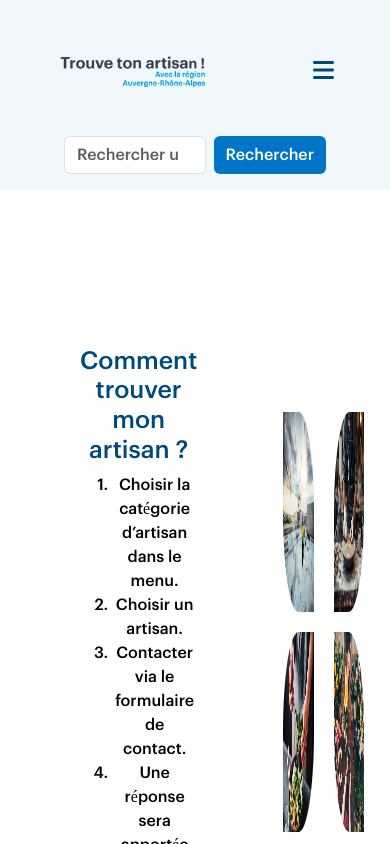
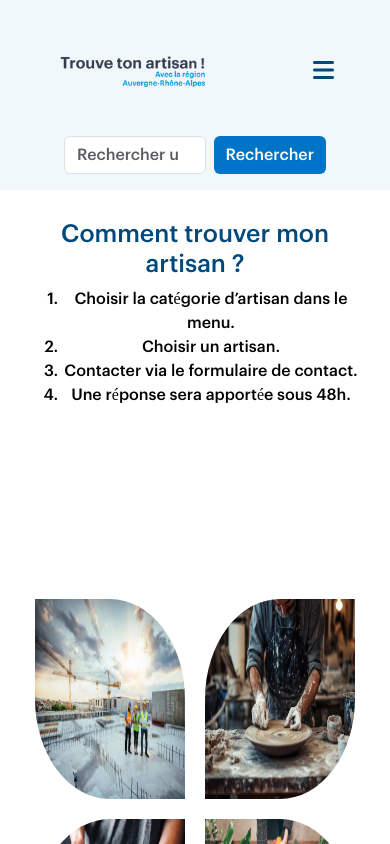
Before and after one commit to SINJ1/TrouveTonArtisan, an Angular app: page / in a window 390 px wide. Shown: the top 844 px of the page. Built offline with nearby package versions, Linux system fonts and the light colour scheme.

Commit message:
fix err home

```diff
--- a/src/app/home/home.component.scss
+++ b/src/app/home/home.component.scss
@@ -72,3 +72,25 @@
     width: 50%;
     height: 40%;
   }
+
+@media (max-width: 768px) {
+    .content {
+        flex-direction: column;
+    }
+    .text-section {
+        width: 100%;
+        padding: 20px;
+        text-align: center;
+    }
+    .image-section {
+        display: grid;
+        grid-template-columns: repeat(2, 1fr); /* ✅ grille 2 colonnes */
+        gap: 10px; /* espace entre les images */
+        width: 100%;
+        padding: 20px;
+    }
+    .image-container {
+        width: 100%; /* ✅ chaque image prend son espace grid */
+        padding: 5px;
+    }
+}
```
